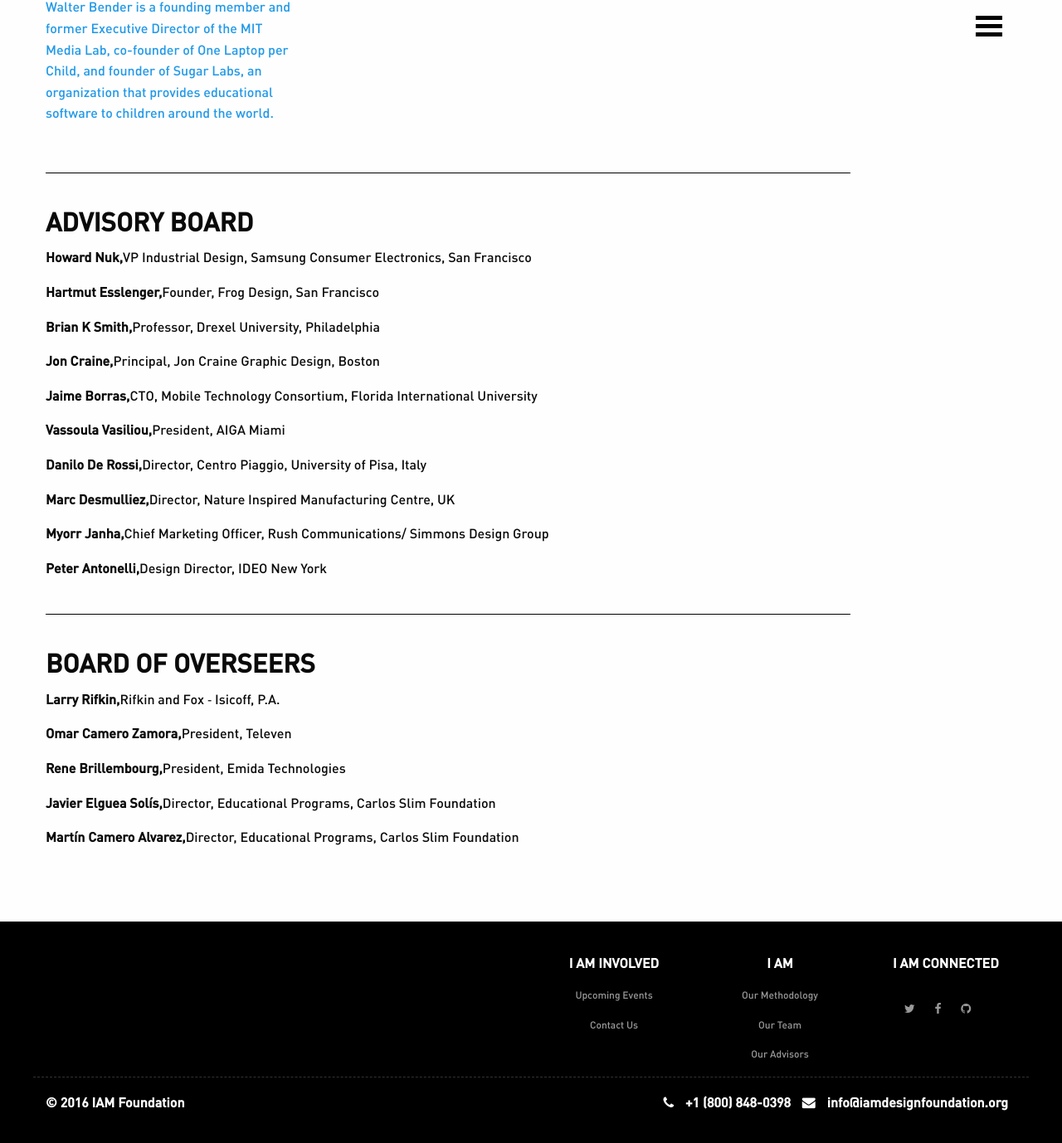
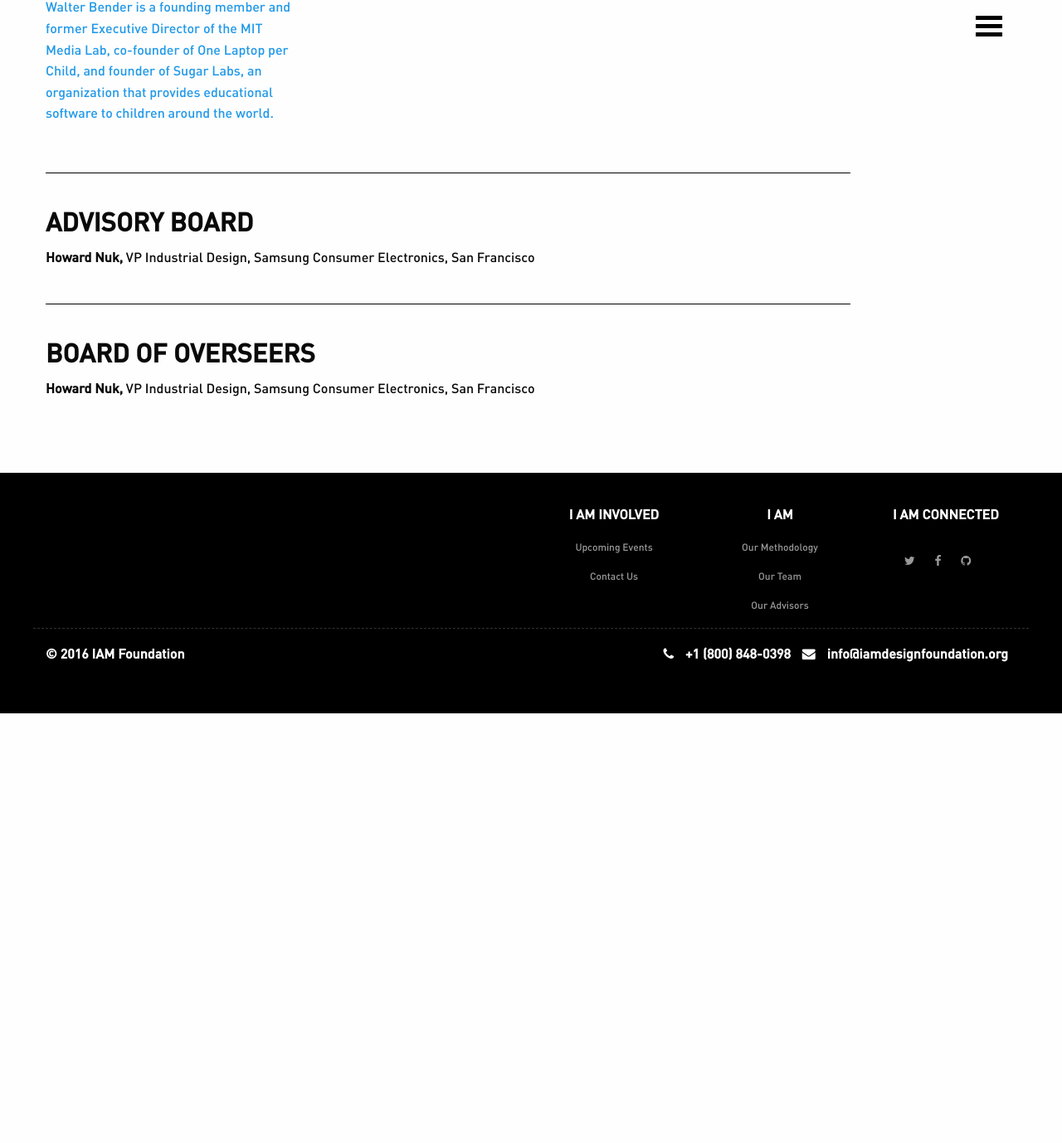
Before and after one commit to akritiexpresiv/iamf, a Jekyll site: the page built from about-us.markdown, in a window 1280 px wide and 1400 px high, scrolled down 1314 px. Shown: the top 1378 px of the window at 83% size. Built offline with Jekyll 4.4.1, drawn with Linux system fonts in a browser that asks for light colours; after the commit the page ends 2174 px from its top, so only the background shows below that.

Commit message:
about page

```diff
--- a/_layouts/about.html
+++ b/_layouts/about.html
@@ -16,7 +16,7 @@
 			<div class="team-content">
 				<h1 class="bold capitalize margin-bottom">Our Team</h1>
 				<div class="row medium-up-3 large-up-3">
-				{% for member in site.team %}
+					{% for member in site.team %}
 					<div class="column">
 						<a href="{{ member.profile_url }}">
 							<h1 class="bold capitalize team-members">{{ member.title }}</h1>
@@ -25,7 +25,7 @@
 							<p>{{ member.content }}</p>
 						</a>
 					</div>
-				{% endfor %}
+					{% endfor %}
 				</div>
 			</div>
 
@@ -35,23 +35,17 @@
 
 			<div class="advisor-content">
 				<h3 class="bold capitalize">Advisory Board</h3>
-				<p><span class="bold">Howard Nuk,</span>VP Industrial Design, Samsung Consumer Electronics, San Francisco</p>
-				<p><span class="bold">Hartmut Esslenger,</span>Founder, Frog Design, San Francisco</p>
-				<p><span class="bold">Brian K Smith,</span>Professor, Drexel University, Philadelphia</p>
-				<p><span class="bold">Jon Craine,</span>Principal, Jon Craine Graphic Design, Boston</p>
-				<p><span class="bold">Jaime Borras,</span>CTO, Mobile Technology Consortium, Florida International University</p>
-				<p><span class="bold">Vassoula Vasiliou,</span>President, AIGA Miami</p>
-				<p><span class="bold">Danilo De Rossi,</span>Director, Centro Piaggio, University of Pisa, Italy</p>
-				<p><span class="bold">Marc Desmulliez,</span>Director, Nature Inspired Manufacturing Centre, UK</p>
-				<p><span class="bold">Myorr Janha,</span>Chief Marketing Officer, Rush Communications/ Simmons Design Group</p>
-				<p><span class="bold">Peter Antonelli,</span>Design Director, IDEO New York</p>
+				{% for member in site.advisory-board %}
+				<p><span class="bold">{{ member.title }},</span> {{ member.designation }}, {{ member.company }}, {{ member.location }}</p>
+				{% endfor %}
+
 				<div class="horizontal-line"></div>
+
+
 				<h3 class="bold capitalize">Board of Overseers</h3>
-				<p><span class="bold">Larry Rifkin,</span>Rifkin and Fox ‑ Isicoff, P.A.</p>
-				<p><span class="bold">Omar Camero Zamora,</span>President, Televen</p>
-				<p><span class="bold">Rene Brillembourg,</span>President, Emida Technologies</p>
-				<p><span class="bold">Javier Elguea Solís,</span>Director, Educational Programs, Carlos Slim Foundation</p>
-				<p><span class="bold">Martín Camero Alvarez,</span>Director, Educational Programs, Carlos Slim Foundation</p>
+				{% for member in site.advisory-board %}
+				<p><span class="bold">{{ member.title }},</span> {{ member.designation }}, {{ member.company }}, {{ member.location }}</p>
+				{% endfor %}
 			</div>
 		</div>
 		<div class="large-2 medium-2 column">
```
